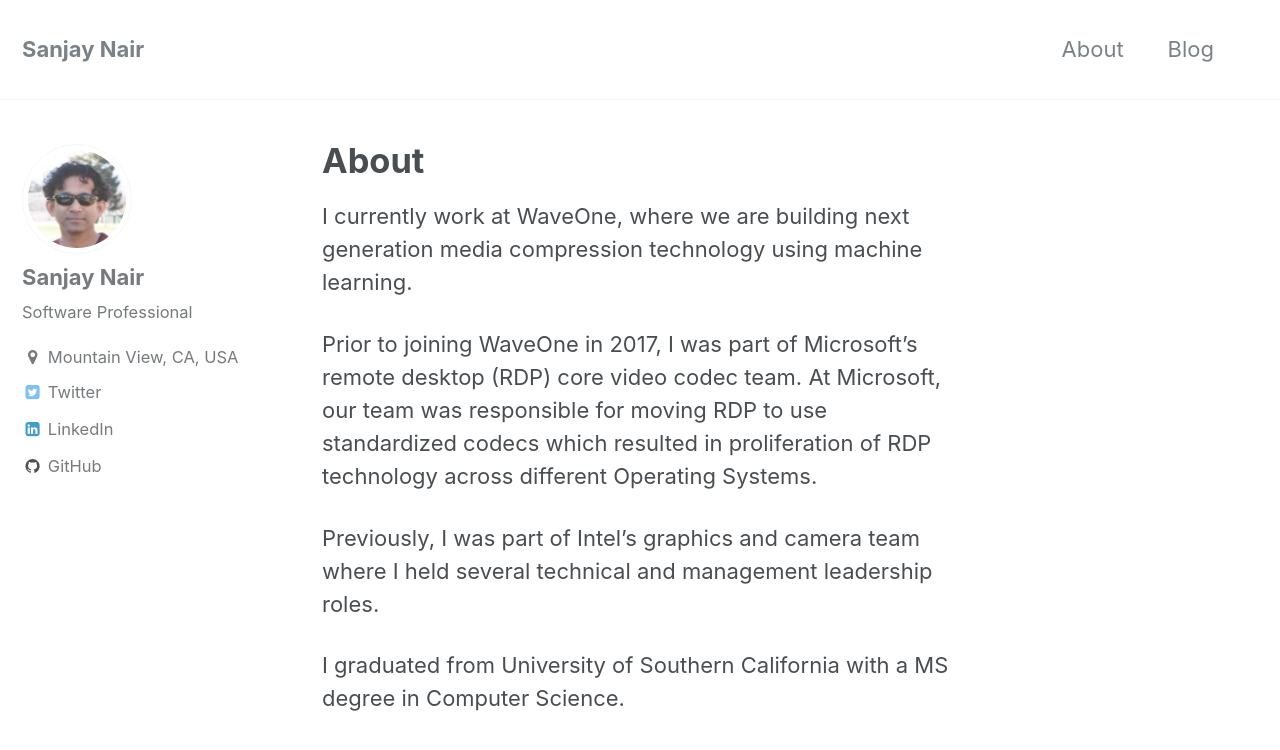
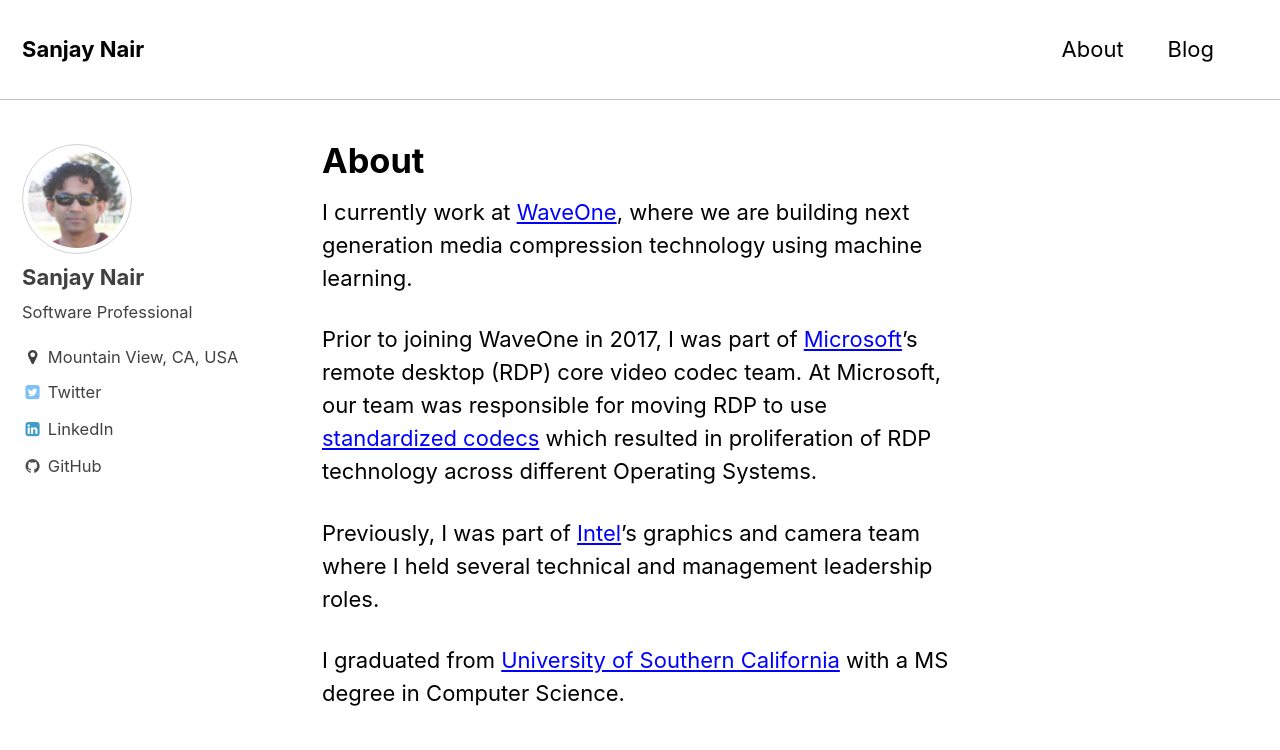
Before and after one commit to sanjnair/sanjnair.github.io, a Jekyll site: the page built from _pages/about.md, in a window 1280 px wide and 900 px high. Shown: the top 750 px of the window. Built offline with Jekyll 4.4.1, drawn with Linux system fonts in a browser that asks for light colours; part of the change alters nothing that is shown.

Commit message:
fixed links

```diff
--- a/_config.yml
+++ b/_config.yml
@@ -5,14 +5,14 @@
 # For technical reasons, this file is *NOT* reloaded automatically when you use
 # `jekyll serve`. If you change this file, please restart the server process.
 
-minimal_mistakes_skin    : "default" # "air", "aqua", "contrast", "dark", "dirt", "neon", "mint", "plum", "sunrise"
+minimal_mistakes_skin    : "contrast" # "air", "aqua", "contrast", "dark", "dirt", "neon", "mint", "plum", "sunrise"
 
 # Site Settings
-locale                   : "en"
+locale                   : "en-US"
 title                    : "Sanjay Nair"
 title_separator          : "-"
 name                     : "Sanjay Nair"
-description              : "Software Professional"
+description              : "Software Professional, Startup Enthusiast"
 url                      : https://sanjnair.github.io # the base hostname & protocol for your site e.g. "https://mmistakes.github.io"
 baseurl                  : # the subpath of your site, e.g. "/blog"
 repository               : # GitHub username/repo-name e.g. "mmistakes/minimal-mistakes"
--- a/_pages/about.md
+++ b/_pages/about.md
@@ -1,6 +1,6 @@
 ---
 title:  "About"
-layout: archive
+layout: single
 permalink: /about/
 author_profile: true
 comments: false
@@ -8,7 +8,7 @@ comments: false
 
 I currently work at [WaveOne](http://wave.one/ "WaveOne homepage"), where we are building next generation media compression technology using machine learning.
 
-Prior to joining WaveOne in 2017, I was part of [Microsoft](https://www.microsoft.com/en-us/mtc/locations/siliconvalley.aspx)'s remote desktop (RDP) core video codec team. At Microsoft, our team was responsible for moving RDP to use [standardized codecs](https://cloudblogs.microsoft.com/enterprisemobility/2016/01/11/remote-desktop-protocol-rdp-10-avch-264-improvements-in-windows-10-and-windows-server-2016-technical-preview/) which resulted in proliferation of RDP technology across different [Operating Systems](https://cloudblogs.microsoft.com/enterprisemobility/2013/10/21/microsoft-remote-desktop-apps-for-ios-mac-os-x-and-android-available-for-download/).
+Prior to joining WaveOne in 2017, I was part of [Microsoft](https://www.microsoft.com/en-us/mtc/locations/siliconvalley.aspx)'s remote desktop (RDP) core video codec team. At Microsoft, our team was responsible for moving RDP to use [standardized codecs](https://cloudblogs.microsoft.com/enterprisemobility/2016/01/11/remote-desktop-protocol-rdp-10-avch-264-improvements-in-windows-10-and-windows-server-2016-technical-preview/) which resulted in proliferation of RDP technology across different Operating Systems.
 
 Previously, I was part of [Intel](http://www/intel.com)'s graphics and camera team where I
 held several technical and management leadership roles.
```
